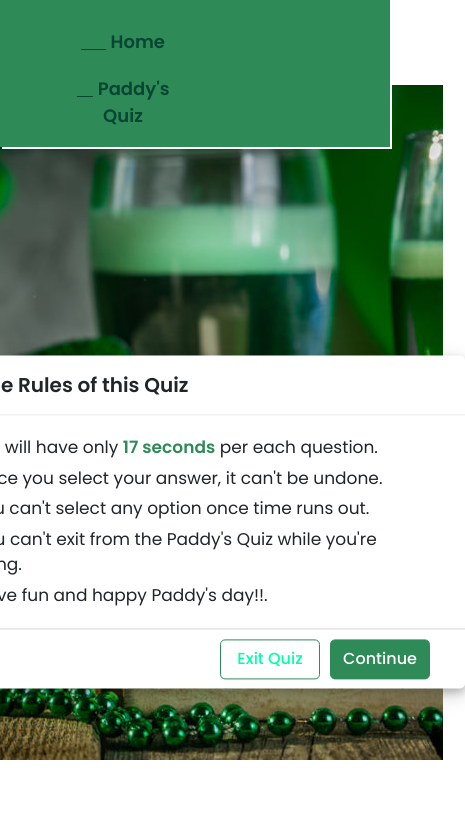
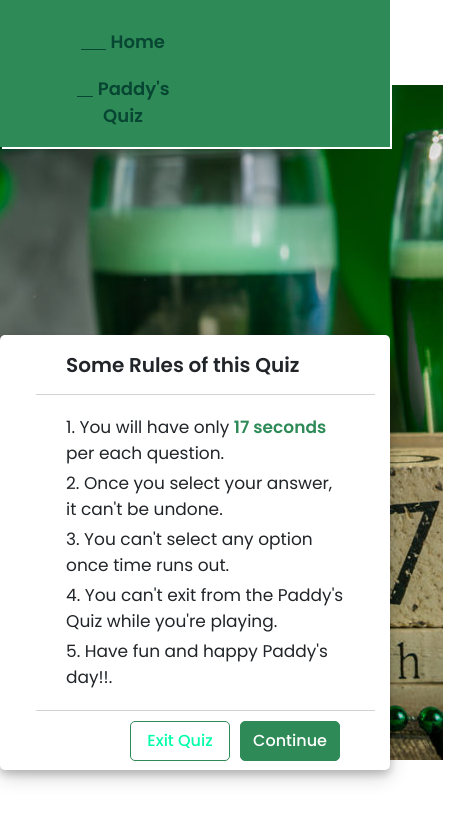
Before and after one commit to AlexNexton/game-of-drones, a plain HTML site: page paddy.html in a window 390 px wide. Both pictures are taken after a click on the button "Start Quiz". Shown: the whole page, 465 px wide, since content can reach past the window. Drawn offline with nearby package versions, Linux system fonts and the light colour scheme.

Commit message:
fix: info container on moblie

```diff
--- a/assets/css/game.css
+++ b/assets/css/game.css
@@ -444,6 +444,15 @@ footer button.show{
     padding-left: 116px;
     margin-right: auto;
     margin-left: auto;
+    overflow: hidden;
+}
+.container_one{
+    width: 100%;
+    padding-right: 15px;
+    padding-left: 36px;
+    margin-right: auto;
+    margin-left: auto;
+    overflow: hidden;
 }
 
  }
--- a/paddy.html
+++ b/paddy.html
@@ -33,9 +33,10 @@
     <div class="start_btn"><button>Start Quiz</button></div>
 
     <!-- Info Box -->
-    <div class="info_box">
+    <div class="row">
+    <div class="info_box container_one ">
         <div class="info-title"><span>Some Rules of this Quiz</span></div>
-        <div class="info-list">
+        <div class="info-list ">
             <div class="info">1. You will have only <span>17 seconds</span> per each question.</div>
             <div class="info">2. Once you select your answer, it can't be undone.</div>
             <div class="info">3. You can't select any option once time runs out.</div>
@@ -46,12 +47,12 @@
             <button class="quit">Exit Quiz</button>
             <button class="restart">Continue</button>
         </div>
-    </div>
+    </div></div>
 
     <!-- Quiz Box -->
     <div class="quiz_box ">
         <header>
-            <div class="title container">Paddy's Day Quiz Application</div>
+            <div class="title container">Paddy's Day Quiz</div>
             <div class="timer">
                 <div class="time_left_txt">Time Left</div>
                 <div class="timer_sec">17</div>
@@ -79,7 +80,7 @@
     <!-- Result Box -->
     <div class="result_box">
         <div class="icon">
-            <i class="fas fa-crown"></i>
+            <i class="fas fa-hat-cowboy"></i>
         </div>
         <div class="complete_text">You've completed the Paddy's Quiz!</div>
         <div class="score_text">
```
